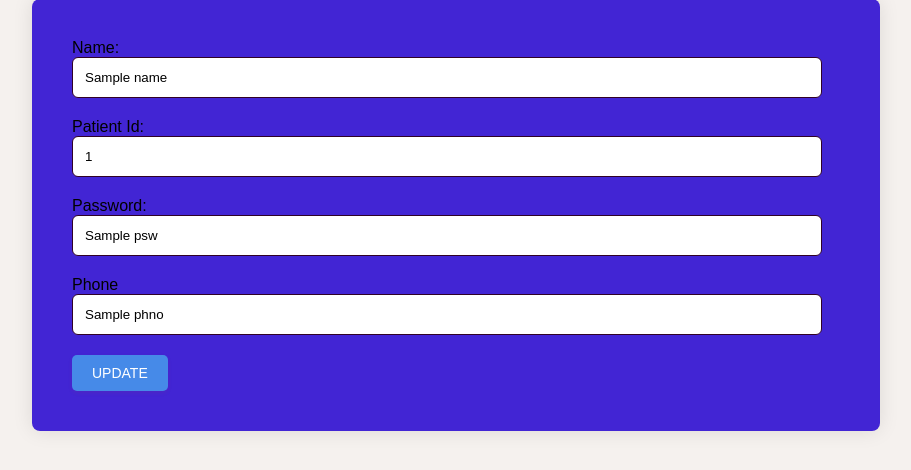
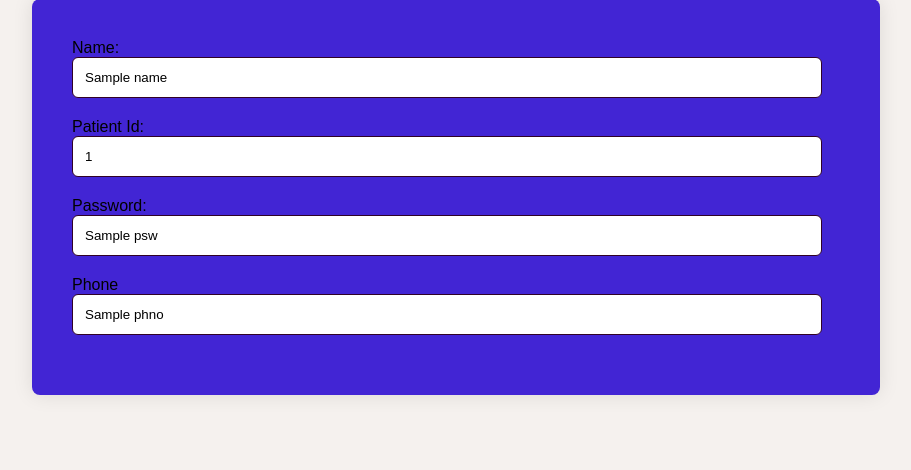
Before and after one commit to SoorajThanikkal/hospitallog, a Django app: template hospitallog/doctor/templates/updateprofile.html in a window 1280 px wide. Shown: the part 79-549 px from the top of the page, without its empty margins (184-1095 px from the left). Run offline with Django 3.2, Linux system fonts and the light colour scheme; the template is opened without the code that fills it: most values are stand-ins (such as "Sample title", 1, 10 or a date in 2020); parts of the project's set-up code (start-up, migrations or seed data) failed here and were passed over.

Commit message:
upadte error fixed

```diff
--- a/hospitallog/doctor/templates/updateprofile.html
+++ b/hospitallog/doctor/templates/updateprofile.html
@@ -67,7 +67,7 @@
           Patient Id:<input type="text" name="pid" value="{{pid}}" readonly><br>
           Password:<input type="text" name="psw" value="{{psw}}"><br>
           Phone<input type="text" name="phno" value="{{phno}}">
-          <input type="submit" class="attractive-button" value="UPDATE">
+          {% comment %} <input type="submit" class="attractive-button" value="UPDATE"> {% endcomment %}
       </form>
   </body>
   </html>
```
